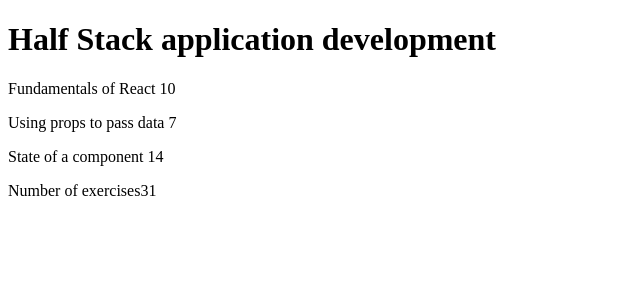
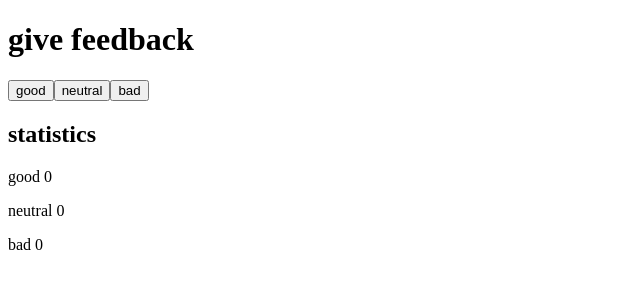
Before and after one commit to lozukka/full-stack-open, a React (Vite) app in the folder part1/: page / in a window 1280 px wide. Shown: the top 300 px of the page, without its empty margins (0-640 px from the left). Built offline with nearby package versions, Linux system fonts and the light colour scheme.

Commit message:
exercise 1.6 done

```diff
--- a/part1/src/App.jsx
+++ b/part1/src/App.jsx
@@ -1,60 +1,41 @@
-const Header = (props) => {
-  return <h1>{props.course.name}</h1>;
-};
-
-const Content = (props) => {
-  console.log(props);
-  return (
-    <div>
-      <p>
-        {props.course.parts[0].name} {props.course.parts[0].exercises}
-      </p>
-      <p>
-        {props.course.parts[1].name} {props.course.parts[1].exercises}
-      </p>
-      <p>
-        {props.course.parts[2].name} {props.course.parts[2].exercises}
-      </p>
-    </div>
-  );
-};
-
-const Total = (props) => {
-  return (
-    <p>
-      Number of exercises
-      {props.course.parts[0].exercises +
-        props.course.parts[1].exercises +
-        props.course.parts[2].exercises}
-    </p>
-  );
-};
+import { useState } from "react";
 
 const App = () => {
-  const course = {
-    name: "Half Stack application development",
-    parts: [
-      {
-        name: "Fundamentals of React",
-        exercises: 10,
-      },
-      {
-        name: "Using props to pass data",
-        exercises: 7,
-      },
-      {
-        name: "State of a component",
-        exercises: 14,
-      },
-    ],
+  // save clicks of each button to its own state
+  const [good, setGood] = useState(0);
+  const [neutral, setNeutral] = useState(0);
+  const [bad, setBad] = useState(0);
+
+  const handleGood = () => {
+    console.log("clicked good");
+    setGood(good + 1);
+  };
+
+  const handleNeutral = () => {
+    console.log("clicked neutral");
+    setNeutral(neutral + 1);
+  };
+
+  const handleBad = () => {
+    console.log("clicked bad");
+    setBad(bad + 1);
   };
 
   return (
-    <div>
-      <Header course={course} />
-      <Content course={course} />
-      <Total course={course} />
-    </div>
+    <>
+      <h1>give feedback</h1>
+      <div>
+        <button onClick={() => handleGood()}>good</button>
+        <button onClick={() => handleNeutral()}>neutral</button>
+        <button onClick={() => handleBad()}>bad</button>
+      </div>
+      <h2>statistics</h2>
+      <div>
+        <p>good {good}</p>
+        <p>neutral {neutral}</p>
+        <p>bad {bad}</p>
+      </div>
+    </>
   );
 };
 
```
